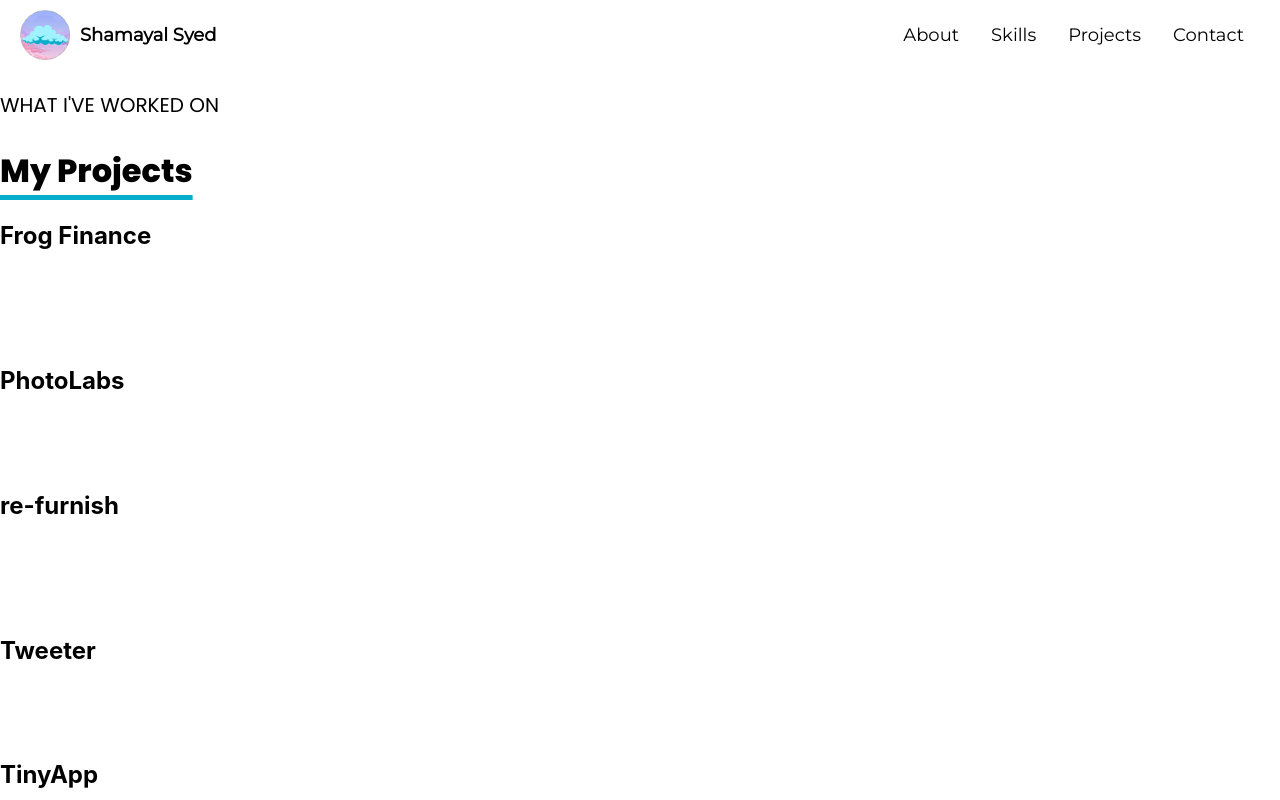
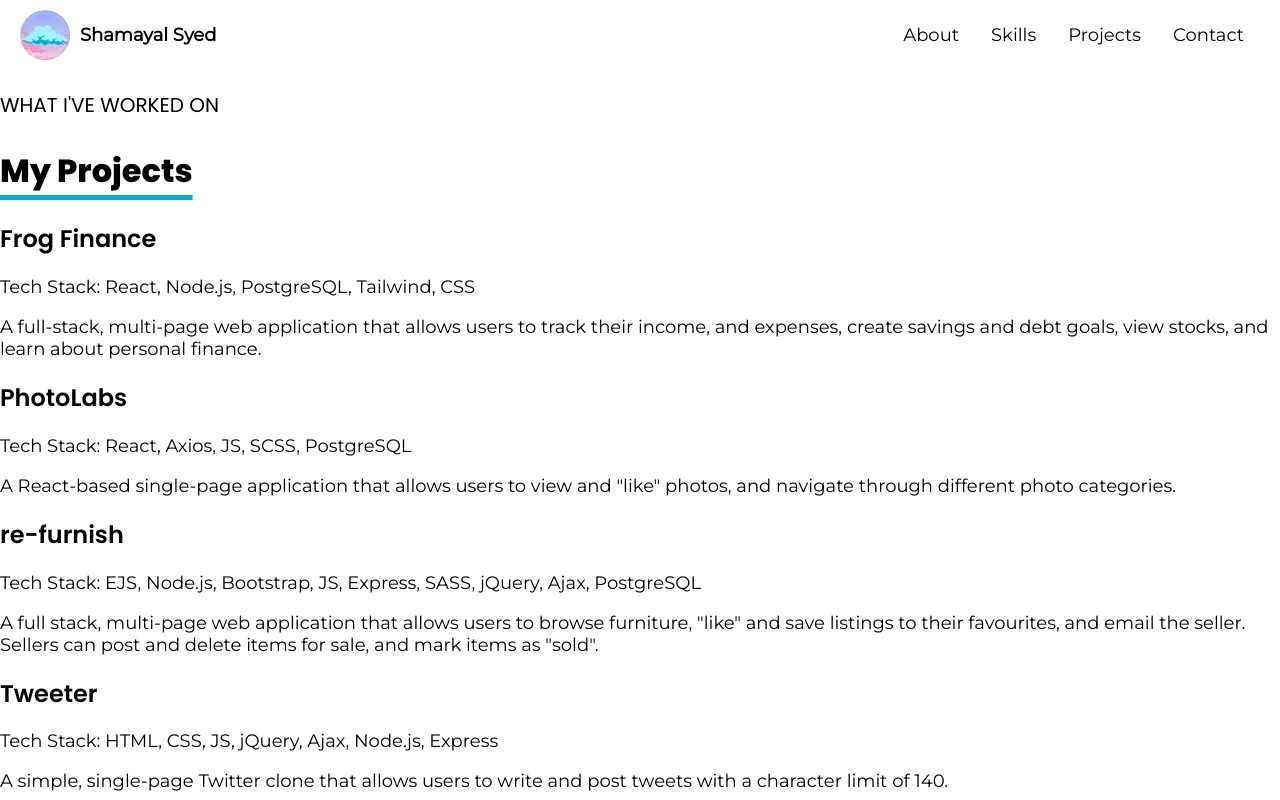
Before and after one commit to Shamayal/personal-website, a React (Create React App) app: page /projects in a window 1280 px wide. Shown: the top 800 px of the page. Built offline with nearby package versions, Linux system fonts and the light colour scheme.

Commit message:
formatting for projects

```diff
--- a/src/components/Projects.jsx
+++ b/src/components/Projects.jsx
@@ -1,4 +1,4 @@
-// import "../../../styles/income.css"
+import "../styles/Projects.css";
 
 const Projects = () => {
   return (
@@ -6,43 +6,51 @@ const Projects = () => {
       <p className="poppins-400-font">WHAT I'VE WORKED ON</p>
       <h2 className="poppins-800-font">My Projects</h2>
 
-      <h2>Frog Finance</h2>
-      <p>Tech Stack: React, Node.js, PostgreSQL, Tailwind, CSS</p>
-      <p>
-        A full-stack, multi-page web application that allows users to track
-        their income, and expenses, create savings and debt goals, view stocks,
-        and learn about personal finance.
+      <div className="projects-container">
+        <h2 className="poppins-600-font">Frog Finance</h2>
+        <p className="montserrat-400-font">
+          Tech Stack: React, Node.js, PostgreSQL, Tailwind, CSS
+        </p>
+        <p className="montserrat-400-font">
+          A full-stack, multi-page web application that allows users to track
+          their income, and expenses, create savings and debt goals, view
+          stocks, and learn about personal finance.
+        </p>
+      </div>
+
+      <h2 className="poppins-600-font">PhotoLabs</h2>
+      <p className="montserrat-400-font">
+        Tech Stack: React, Axios, JS, SCSS, PostgreSQL
       </p>
-
-      <h2>PhotoLabs</h2>
-      <p>Tech Stack: React, Axios, JS, SCSS, PostgreSQL</p>
-      <p>
+      <p className="montserrat-400-font">
         A React-based single-page application that allows users to view and
         "like" photos, and navigate through different photo categories.
       </p>
 
-      <h2>re-furnish</h2>
-      <p>
+      <h2 className="poppins-600-font">re-furnish</h2>
+      <p className="montserrat-400-font">
         Tech Stack: EJS, Node.js, Bootstrap, JS, Express, SASS, jQuery, Ajax,
         PostgreSQL
       </p>
-      <p>
+      <p className="montserrat-400-font">
         A full stack, multi-page web application that allows users to browse
         furniture, "like" and save listings to their favourites, and email the
         seller. Sellers can post and delete items for sale, and mark items as
         "sold".
       </p>
 
-      <h2>Tweeter</h2>
-      <p>Tech Stack: HTML, CSS, JS, jQuery, Ajax, Node.js, Express</p>
-      <p>
+      <h2 className="poppins-600-font">Tweeter</h2>
+      <p className="montserrat-400-font">
+        Tech Stack: HTML, CSS, JS, jQuery, Ajax, Node.js, Express
+      </p>
+      <p className="montserrat-400-font">
         A simple, single-page Twitter clone that allows users to write and post
         tweets with a character limit of 140.
       </p>
 
-      <h2>TinyApp</h2>
-      <p>Tech Stack: Express, EJS, Node.js</p>
-      <p>
+      <h2 className="poppins-600-font">TinyApp</h2>
+      <p className="montserrat-400-font">Tech Stack: Express, EJS, Node.js</p>
+      <p className="montserrat-400-font">
         A full-stack web application that allows users to shorten and save long
         URLs.
       </p>
--- /dev/null
+++ b/src/styles/Projects.css
@@ -0,0 +1,23 @@
+#projects {
+  margin-left: 80px;
+  margin-right: 80px;
+}
+/*
+.projects-container {
+  display: flex;
+  flex-direction: row;
+}
+
+.projects-container img {
+  height: 500px;
+  border-radius: 10%;
+}
+
+.projects-text {
+  margin-right: 50px;
+}
+
+.projects-container a {
+  text-decoration: none;
+  color: #05AECB;
+} */
```
